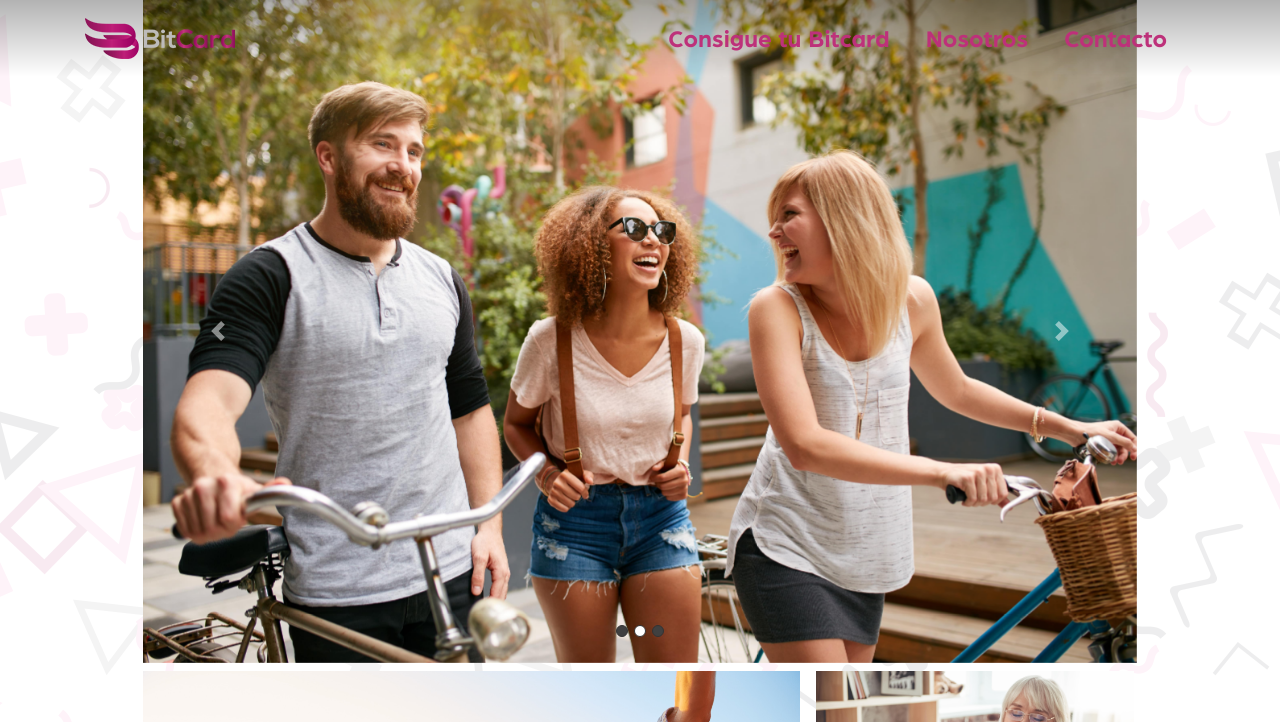
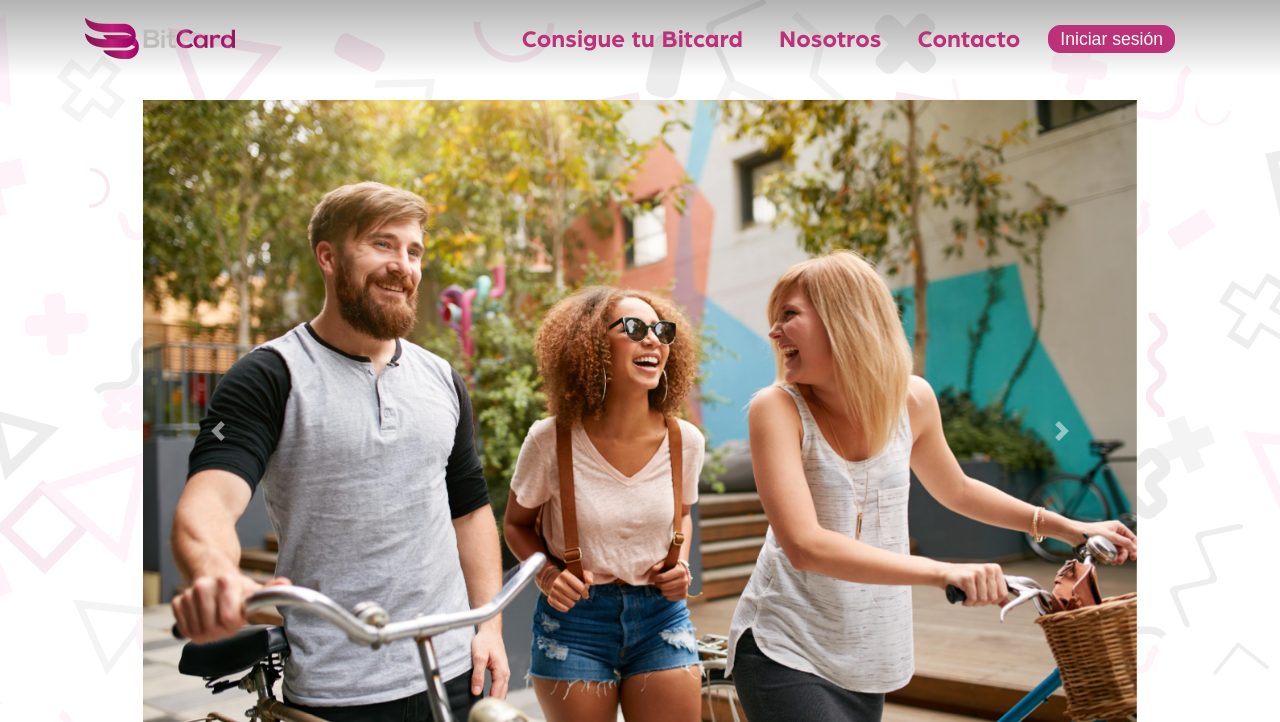
Before and after one commit to axelbarragan/bitcard, a plain HTML site: page index.html in a window 1280 px wide. Shown: the top 722 px of the page. Drawn offline with nearby package versions, Linux system fonts and the light colour scheme.

Commit message:
Cambios boton
Cambios boton

```diff
--- a/assets/main.css
+++ b/assets/main.css
@@ -29,6 +29,37 @@ body {
 	background-image: url(img/vector-fondo.png);
 	font-family: Arboria-Book;
 }
+
+header {
+	margin-top: 100px;
+}
+
+.botonSesion {
+	background-color:#bd3179;
+	-moz-border-radius:12px;
+	-webkit-border-radius:12px;
+	border-radius:12px;
+	border:1px solid #bd3179;
+	display:inline-block;
+	cursor:pointer;
+	color: #fff !important;
+	font-family:Arial;
+	padding:0px 11px;
+	font-size: 1.1em !important;
+	text-decoration:none;
+	margin-top: 13px;
+}
+.botonSesion:hover {
+	background-color:#952760;
+	color: white !important;
+	text-decoration:none;
+}
+.botonSesion:active {
+	position:relative;
+	top:1px;
+	text-decoration:none;
+}
+
 
 
 /*.contenedor-max {
@@ -181,11 +212,11 @@ li.nav-item {
 	padding-right: 20px;
 }
 li.nav-item > a {
-	color: #bd317a !important;
+	color: #bd317a;
 	font-size: 1.5em;
 }
 li.nav-item > a:hover {
-	color: #AAAAAA !important;
+	color: #AAAAAA;
 }
 .navbar-color {
 	background: #fff !important;
--- a/assets/main.js
+++ b/assets/main.js
@@ -21,9 +21,13 @@ $(document).ready(function() {
 $(function() {
 	$(document).on('click', 'a.page-scroll', function(event) {
 		var $anchor = $(this);
-		$('html, body').stop().animate({
-			scrollTop: $($anchor.attr('href')).offset().top-25
-			}, 1200, 'easeInOutExpo');
+		var idTop = "#top";
+		if($(this).attr('href') == idTop) {
+			var valor = 100;
+		} else {
+			var valor = 25;
+		}
+		$('html, body').stop().animate({scrollTop: $($anchor.attr('href')).offset().top-valor}, 1200, 'easeInOutExpo');
 		event.preventDefault();
   });
 });
--- a/index.html
+++ b/index.html
@@ -9,7 +9,7 @@
     <link rel="stylesheet" type="text/css" href="assets/main.css">
   </head>
   <body id="top">
-    <nav class="navbar fixed-top navbar-expand-lg navbar-light">
+    <nav class="navbar fixed-top navbar-expand-lg ">
       <div class="container">
         <a class="page-scroll navbar-brand" href="#top">
           <img class="" src="assets/img/logoforweb.png">
@@ -27,6 +27,9 @@
         </li>
         <li class="nav-item">
           <a href="#contacto" class="page-scroll nav-link texto-bold">Contacto</a>
+        </li>
+        <li class="nav-item">
+          <a href="#" class=" botonSesion">Iniciar sesión</a>
         </li>
       </ul>
         </div>
```
